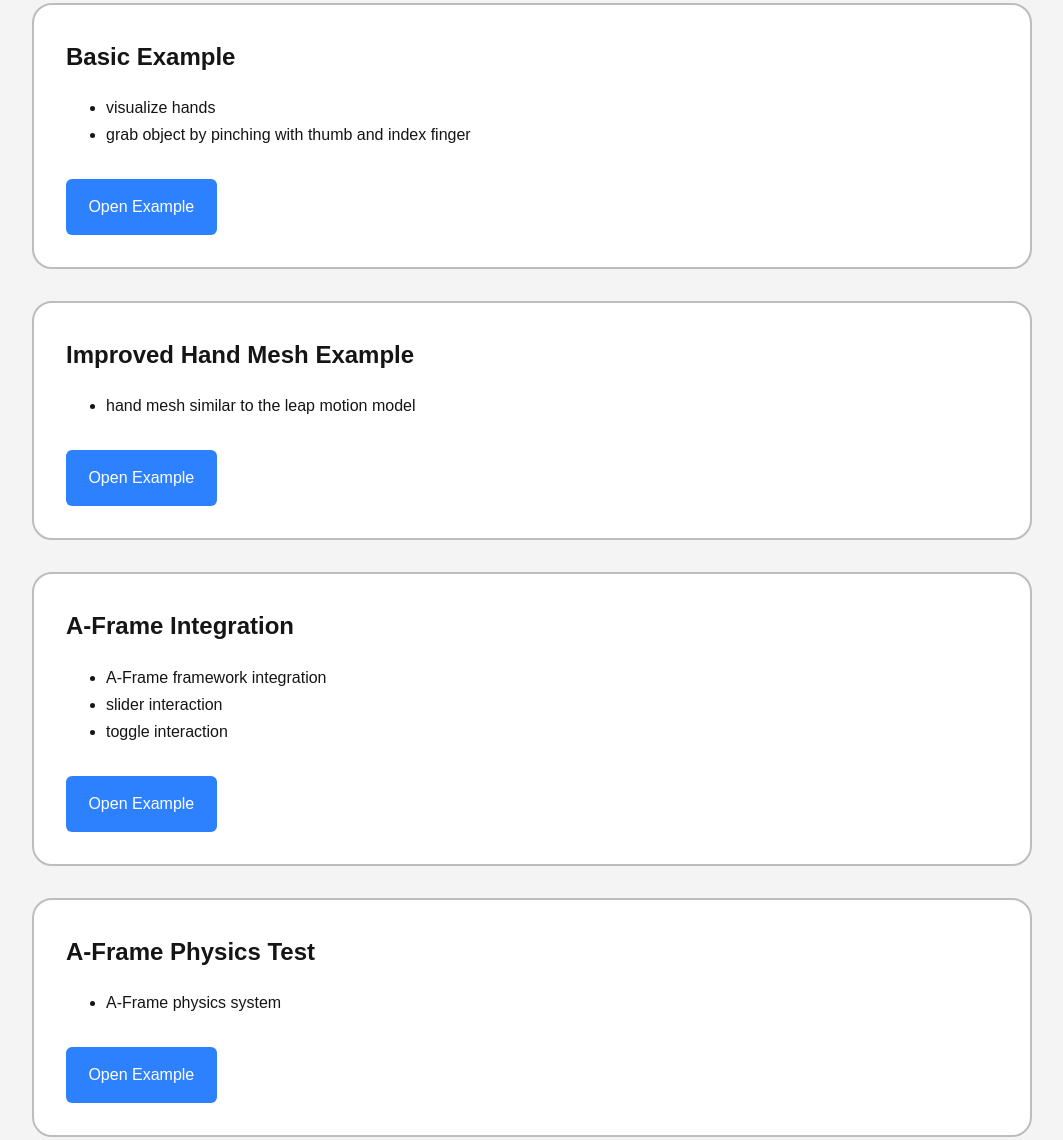
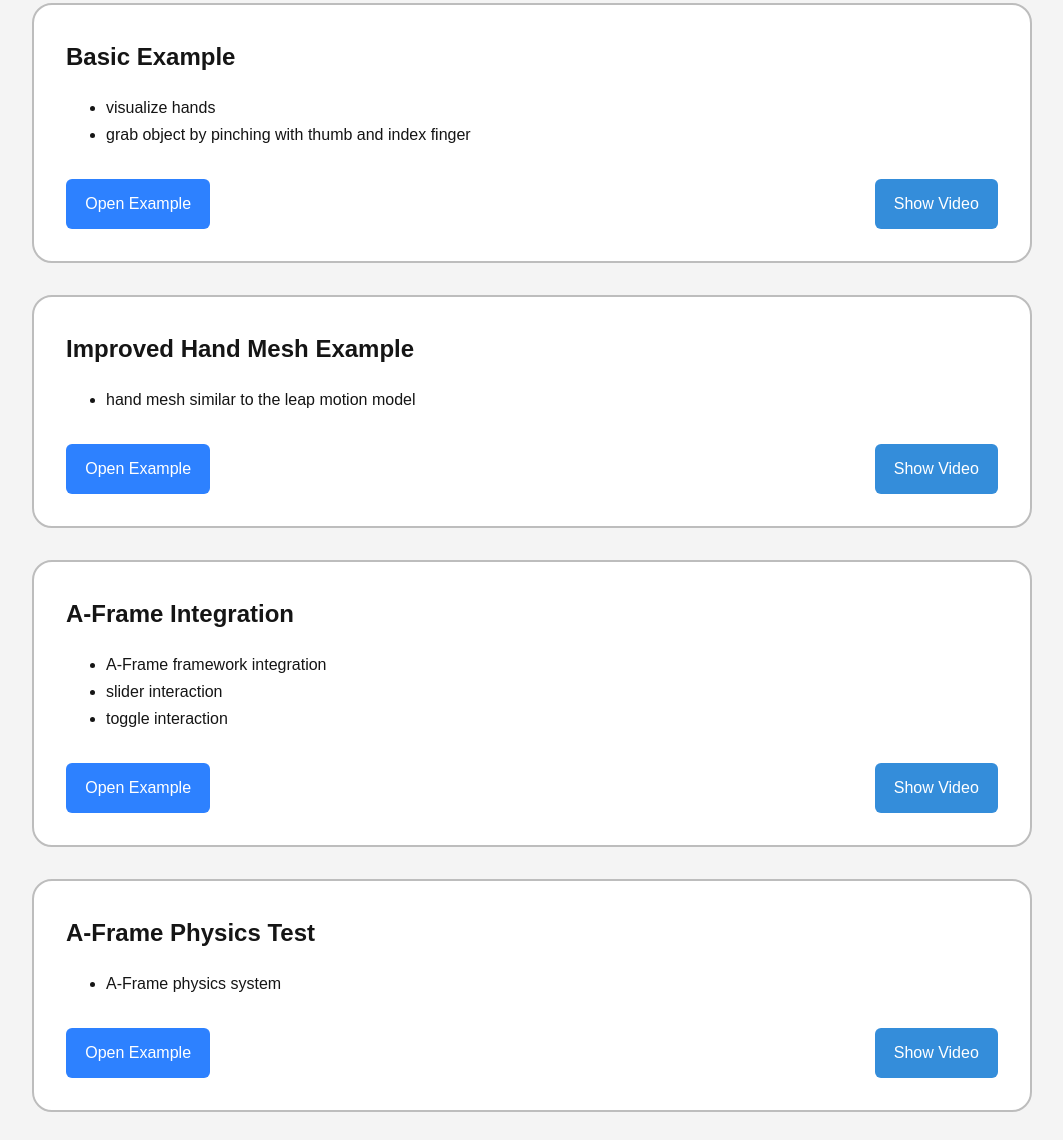
Before and after one commit to marlon360/webxr-handtracking, a plain HTML site: page index.html in a window 1280 px wide. Shown: the part 509-1649 px from the top of the page, without its empty margins (108-1171 px from the left). Drawn offline with Linux system fonts and the light colour scheme.

Commit message:
added video links

```diff
--- a/css/style.css
+++ b/css/style.css
@@ -57,7 +57,7 @@ ol ol {
 
 .example a {
     display: inline-block;
-    padding: 1em 1.4em;
+    padding: 0.8em 1.2em;
     margin: 1em 0;
     background: rgb(45, 129, 255);
     border-radius: 6px;
@@ -68,6 +68,14 @@ ol ol {
 
 .example a:hover {
     background: rgb(34, 121, 197);
+}
+
+.example a.video {
+    background: rgb(52, 141, 218);
+    float: right;
+}
+.example a.video:hover {
+    background: rgb(11, 113, 203);
 }
 
 .example {
--- a/index.html
+++ b/index.html
@@ -39,6 +39,7 @@
                 <li>grab object by pinching with thumb and index finger</li>
             </ul>
             <a href="basic.html">Open Example</a>
+            <a class="video" target="_blank" href="https://twitter.com/Marlon360/status/1285914208429842433?s=20">Show Video</a>
         </div>
 
         <div class="example">
@@ -47,6 +48,7 @@
                 <li>hand mesh similar to the leap motion model</li>
             </ul>
             <a href="hand-model-leap-motion.html">Open Example</a>
+            <a class="video" target="_blank" href="https://twitter.com/Marlon360/status/1286446817366990848?s=20">Show Video</a>
         </div>
 
         <div class="example">
@@ -57,6 +59,7 @@
                 <li>toggle interaction</li>
             </ul>
             <a href="aframe.html">Open Example</a>
+            <a class="video" target="_blank" href="https://twitter.com/Marlon360/status/1286821414683717632?s=20">Show Video</a>
         </div>
 
         <div class="example">
@@ -65,6 +68,7 @@
                 <li>A-Frame physics system</li>
             </ul>
             <a href="aframe-physics.html">Open Example</a>
+            <a class="video" target="_blank" href="https://twitter.com/Marlon360/status/1287146189574545410?s=20">Show Video</a>
         </div>
 
         <div class="example">
@@ -75,6 +79,7 @@
                 <li>ui toggle to change wireframe mode</li>
             </ul>
             <a href="aframe-hand-mesh.html">Open Example</a>
+            <a class="video" target="_blank" href="https://twitter.com/Marlon360/status/1287488821400133634?s=20">Show Video</a>
         </div>
 
     </main>
```
